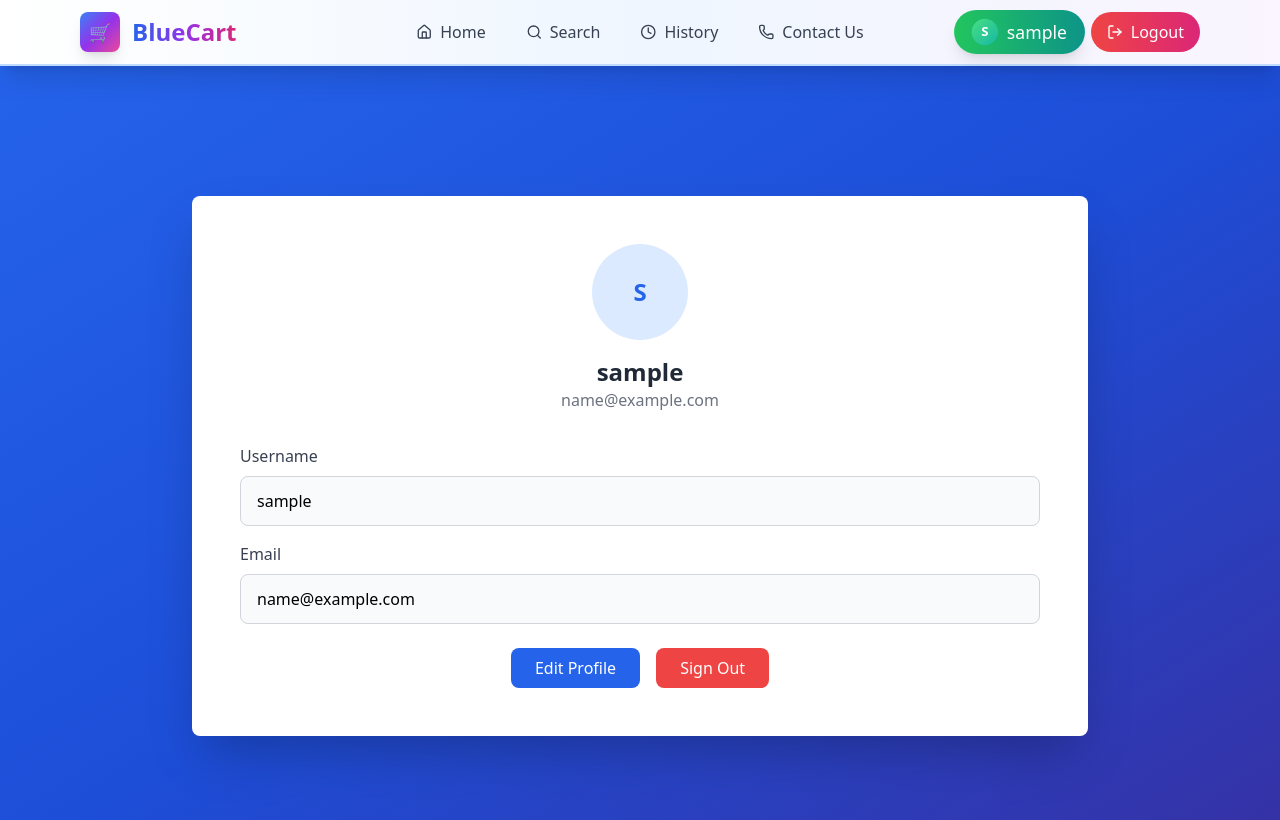
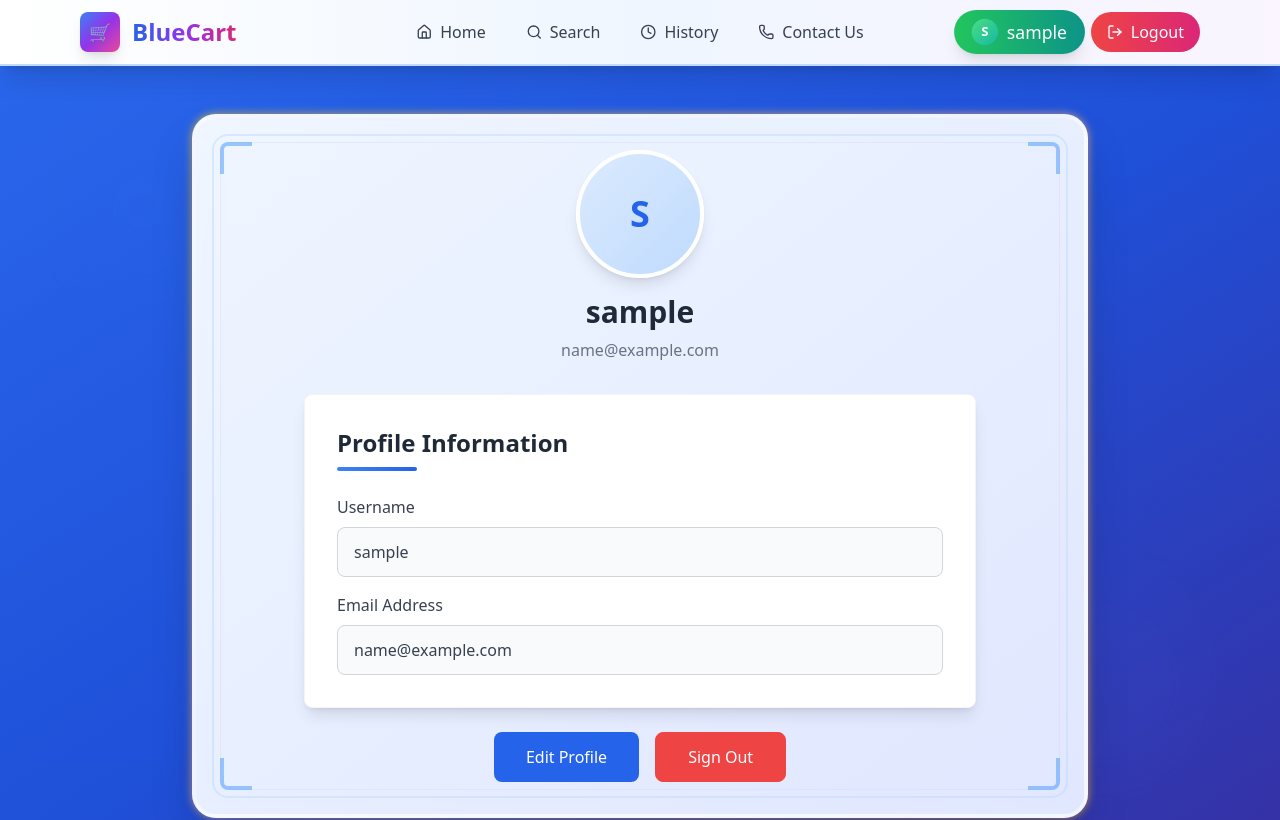
Before and after one commit to Waith93/bluecart-marketplace, a React (Vite) app in the folder client/: page /profile in a window 1280 px wide. Shown: the top 820 px of the page. Built offline with nearby package versions, Linux system fonts and the light colour scheme; no server answers; sample sign-in values are in the browser's storage.

Commit message:
fix error on email

```diff
--- a/client/src/pages/Profile.jsx
+++ b/client/src/pages/Profile.jsx
@@ -93,7 +93,7 @@ const UserProfileDashboard = () => {
 
       setSuccessMessage("Profile updated successfully!");
       setTimeout(() => setSuccessMessage(""), 5000);
-      setIsEditing(false);
+      setIsEditing(false); // Exit edit mode after successful save
     } catch (error) {
       console.error("Error updating profile:", error);
       setFormErrors({ submit: "Failed to update profile. Please try again." });
@@ -107,9 +107,12 @@ const UserProfileDashboard = () => {
       const token = localStorage.getItem("access_token");
 
       if (!token) {
+        console.log("No token found, redirecting to login");
         navigate("/login");
         return;
       }
+
+      console.log("Token found:", token.substring(0, 20) + "...");
 
       try {
         const response = await fetch("http://127.0.0.1:8000/auth/profile", {
@@ -119,8 +122,12 @@ const UserProfileDashboard = () => {
           },
         });
 
+        console.log("Response status:", response.status);
+        console.log("Response headers:", response.headers);
+
         if (!response.ok) {
           if (response.status === 401) {
+            console.log("Token expired or invalid, clearing storage");
             localStorage.removeItem("access_token");
             localStorage.removeItem("user_data");
             navigate("/login");
@@ -130,6 +137,7 @@ const UserProfileDashboard = () => {
         }
 
         const data = await response.json();
+        console.log("User data received:", data);
         setUserData(data);
       } catch (error) {
         console.error("Error fetching user data:", error);
@@ -137,84 +145,136 @@ const UserProfileDashboard = () => {
     };
 
     fetchUserData();
-  }, [navigate]);
+  }, [setUserData, navigate]);
 
   return (
     <div>
-      <div className="min-h-screen bg-gradient-to-br from-blue-600 via-blue-700 to-indigo-800 p-8 flex items-center justify-center">
-        <div className="w-full max-w-4xl bg-white rounded-lg shadow-2xl p-12">
+      <div className="min-h-screen bg-gradient-to-br from-blue-600 via-blue-700 to-indigo-800 p-8 flex items-center justify-center relative overflow-hidden">
+
+        <div className="absolute inset-0 opacity-10">
+          <div className="absolute top-0 left-0 w-full h-full bg-gradient-to-br from-white/20 to-transparent"></div>
+          <div className="absolute top-20 left-20 w-32 h-32 bg-blue-400/20 rounded-full blur-xl"></div>
+          <div className="absolute bottom-20 right-20 w-48 h-48 bg-indigo-400/20 rounded-full blur-xl"></div>
+          <div className="absolute top-1/2 left-1/4 w-24 h-24 bg-purple-400/20 rounded-full blur-xl"></div>
+        </div>
+
+
+        <div className="relative w-full max-w-4xl">
+
+          <div className="absolute inset-0 bg-gradient-to-br from-yellow-400 via-orange-300 to-amber-400 rounded-3xl blur-sm opacity-75"></div>
+          <div className="absolute inset-1 bg-gradient-to-br from-blue-600 via-indigo-600 to-purple-600 rounded-3xl blur-sm opacity-50"></div>
+
+
+          <div className="relative bg-gradient-to-br from-blue-50 to-indigo-100 rounded-3xl shadow-2xl border-4 border-white/50 backdrop-blur-sm">
+
+
+            <div className="absolute inset-4 border-2 border-blue-200/50 rounded-2xl"></div>
+            <div className="absolute inset-6 border border-indigo-200/30 rounded-xl"></div>
+
+
+            <div className="absolute top-6 left-6 w-8 h-8 border-l-4 border-t-4 border-blue-400/60 rounded-tl-lg"></div>
+            <div className="absolute top-6 right-6 w-8 h-8 border-r-4 border-t-4 border-blue-400/60 rounded-tr-lg"></div>
+            <div className="absolute bottom-6 left-6 w-8 h-8 border-l-4 border-b-4 border-blue-400/60 rounded-bl-lg"></div>
+            <div className="absolute bottom-6 right-6 w-8 h-8 border-r-4 border-b-4 border-blue-400/60 rounded-br-lg"></div>
+
+
+            <div className="relative p-8">
+              <div className="w-full max-w-2xl mx-auto">
 
                 <div className="text-center mb-8">
-            <div className="w-24 h-24 bg-blue-100 rounded-full mx-auto mb-4 flex items-center justify-center">
-              <span className="text-2xl font-bold text-blue-600">
+                  <div className="w-32 h-32 bg-gradient-to-br from-blue-100 to-blue-200 rounded-full mx-auto mb-4 flex items-center justify-center border-4 border-white shadow-lg">
+                    <span className="text-4xl font-bold text-blue-600">
                       {userData?.username ? userData.username.charAt(0).toUpperCase() : "?"}
                     </span>
                   </div>
-            <h1 className="text-2xl font-bold text-gray-800">{userData?.username || "Loading..."}</h1>
-            <p className="text-gray-500">{userData?.email || "Loading..."}</p>
+                  <h1 className="text-3xl font-bold text-gray-800 mb-2">{userData?.username || "Loading..."}</h1>
+                  <p className="text-gray-500 break-all">{userData?.email || "Loading..."}</p>
                 </div>
 
+                <div className="bg-white p-8 rounded-lg shadow-lg border border-gray-100 mb-6">
                   <div className="mb-6">
+                    <h2 className="text-2xl font-bold text-gray-800 mb-2">Profile Information</h2>
+                    <div className="h-1 w-20 bg-gradient-to-r from-blue-500 to-blue-600 rounded mb-4"></div>
+                  </div>
+
                   {!isEditing ? (
                     <div className="space-y-4">
                       <div>
                         <label className="block text-gray-700 font-medium mb-2">Username</label>
-                  <div className="w-full border border-gray-300 px-4 py-3 rounded-lg bg-gray-50">
+                        <div className="w-full border border-gray-300 px-4 py-3 rounded-lg bg-gray-50 text-gray-700">
                           {userData?.username || "Loading..."}
                         </div>
                       </div>
 
                       <div>
-                  <label className="block text-gray-700 font-medium mb-2">Email</label>
-                  <div className="w-full border border-gray-300 px-4 py-3 rounded-lg bg-gray-50">
+                        <label className="block text-gray-700 font-medium mb-2">Email Address</label>
+                        <div className="w-full border border-gray-300 px-4 py-3 rounded-lg bg-gray-50 text-gray-700 break-all">
                           {userData?.email || "Loading..."}
                         </div>
                       </div>
                     </div>
                   ) : (
-              <div className="space-y-4">
+                    <div className="space-y-6">
                       <div>
-                  <label className="block text-gray-700 font-medium mb-2">Username</label>
+                        <label className="block text-gray-700 font-medium mb-2">
+                          Username <span className="text-red-500">*</span>
+                        </label>
                         <input
                           type="text"
                           name="username"
                           value={formData.username}
                           onChange={handleChange}
                           disabled={isLoading}
-                    className={`w-full border px-4 py-3 rounded-lg focus:outline-none focus:ring-2 focus:ring-blue-400 ${
-                      formErrors.username ? "border-red-500" : "border-gray-300"
-                    } ${isLoading ? "opacity-50" : ""}`}
+                          className={`w-full border px-4 py-3 rounded-lg focus:outline-none focus:ring-2 focus:ring-blue-400 transition-all duration-200 ${
+                            formErrors.username
+                              ? "border-red-500 bg-red-50"
+                              : "border-gray-300 hover:border-gray-400 focus:border-blue-400"
+                          } ${isLoading ? "opacity-50 cursor-not-allowed" : ""}`}
+                          placeholder="Enter your username"
                         />
                         {formErrors.username && (
-                    <p className="text-red-500 text-sm mt-1">{formErrors.username}</p>
+                          <p className="text-red-500 text-sm mt-2 flex items-center">
+                            <span className="mr-1">⚠</span>
+                            {formErrors.username}
+                          </p>
                         )}
                       </div>
 
                       <div>
-                  <label className="block text-gray-700 font-medium mb-2">Email</label>
+                        <label className="block text-gray-700 font-medium mb-2">
+                          Email Address <span className="text-red-500">*</span>
+                        </label>
                         <input
                           type="email"
                           name="email"
                           value={formData.email}
                           onChange={handleChange}
                           disabled={isLoading}
-                    className={`w-full border px-4 py-3 rounded-lg focus:outline-none focus:ring-2 focus:ring-blue-400 ${
-                      formErrors.email ? "border-red-500" : "border-gray-300"
-                    } ${isLoading ? "opacity-50" : ""}`}
+                          className={`w-full border px-4 py-3 rounded-lg focus:outline-none focus:ring-2 focus:ring-blue-400 transition-all duration-200 ${
+                            formErrors.email
+                              ? "border-red-500 bg-red-50"
+                              : "border-gray-300 hover:border-gray-400 focus:border-blue-400"
+                          } ${isLoading ? "opacity-50 cursor-not-allowed" : ""}`}
+                          placeholder="Enter your email address"
                         />
                         {formErrors.email && (
-                    <p className="text-red-500 text-sm mt-1">{formErrors.email}</p>
+                          <p className="text-red-500 text-sm mt-2 flex items-center">
+                            <span className="mr-1">⚠</span>
+                            {formErrors.email}
+                          </p>
                         )}
                       </div>
 
                       {successMessage && (
-                  <div className="bg-green-50 border border-green-200 text-green-700 px-4 py-3 rounded-lg">
+                        <div className="bg-green-50 border border-green-200 text-green-700 px-4 py-3 rounded-lg flex items-center">
+                          <span className="mr-2">✓</span>
                           {successMessage}
                         </div>
                       )}
 
                       {formErrors.submit && (
-                  <div className="bg-red-50 border border-red-200 text-red-700 px-4 py-3 rounded-lg">
+                        <div className="bg-red-50 border border-red-200 text-red-700 px-4 py-3 rounded-lg flex items-center">
+                          <span className="mr-2">⚠</span>
                           {formErrors.submit}
                         </div>
                       )}
@@ -222,19 +282,19 @@ const UserProfileDashboard = () => {
                   )}
                 </div>
 
-          <div className="flex gap-4 justify-center">
+                <div className="flex flex-col sm:flex-row gap-4 justify-center">
                   {!isEditing ? (
                     <>
                       <button
                         onClick={() => setIsEditing(true)}
-                  className="bg-blue-600 text-white px-6 py-2 rounded-lg hover:bg-blue-700"
+                        className="bg-blue-600 text-white px-8 py-3 rounded-lg font-medium transition-all duration-200 hover:bg-blue-700 hover:shadow-lg transform hover:scale-105"
                       >
                         Edit Profile
                       </button>
 
                       <button
                         onClick={handleLogout}
-                  className="bg-red-500 text-white px-6 py-2 rounded-lg hover:bg-red-600"
+                        className="bg-red-500 text-white px-8 py-3 rounded-lg hover:bg-red-600 transition-all duration-200 font-medium border border-red-500 hover:shadow-lg transform hover:scale-105"
                       >
                         Sign Out
                       </button>
@@ -244,11 +304,20 @@ const UserProfileDashboard = () => {
                       <button
                         onClick={handleSubmit}
                         disabled={isLoading}
-                  className={`bg-green-600 text-white px-6 py-2 rounded-lg ${
-                    isLoading ? "opacity-50" : "hover:bg-green-700"
+                        className={`bg-green-600 text-white px-8 py-3 rounded-lg font-medium transition-all duration-200 ${
+                          isLoading
+                            ? "opacity-50 cursor-not-allowed"
+                            : "hover:bg-green-700 hover:shadow-lg transform hover:scale-105"
                         }`}
                       >
-                  {isLoading ? "Saving..." : "Save Changes"}
+                        {isLoading ? (
+                          <span className="flex items-center justify-center">
+                            <div className="animate-spin rounded-full h-4 w-4 border-b-2 border-white mr-2"></div>
+                            Saving...
+                          </span>
+                        ) : (
+                          "Save Changes"
+                        )}
                       </button>
 
                       <button
@@ -262,8 +331,10 @@ const UserProfileDashboard = () => {
                           });
                         }}
                         disabled={isLoading}
-                  className={`bg-gray-500 text-white px-6 py-2 rounded-lg ${
-                    isLoading ? "opacity-50" : "hover:bg-gray-600"
+                        className={`bg-gray-500 text-white px-8 py-3 rounded-lg font-medium transition-all duration-200 ${
+                          isLoading
+                            ? "opacity-50 cursor-not-allowed"
+                            : "hover:bg-gray-600 hover:shadow-lg transform hover:scale-105"
                         }`}
                       >
                         Cancel
@@ -273,6 +344,9 @@ const UserProfileDashboard = () => {
                 </div>
               </div>
             </div>
+          </div>
+        </div>
+      </div>
       <Footer />
     </div>
   );
```
Lines whose indentation alone changed are shown as unchanged.
